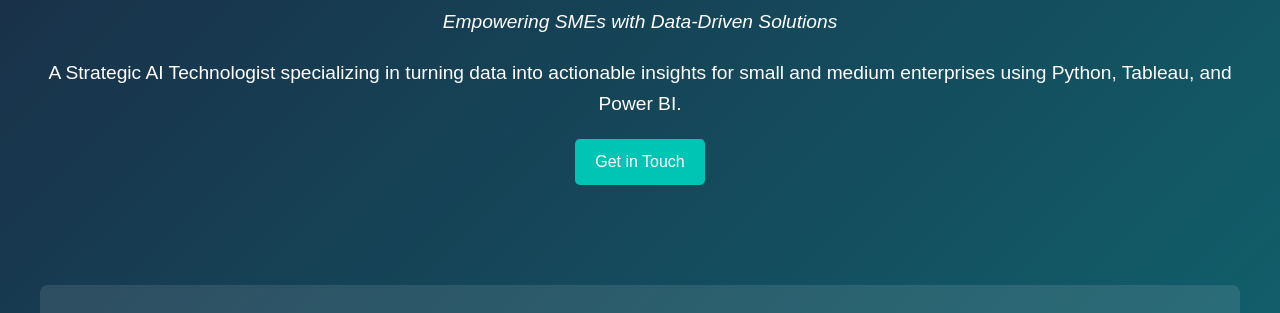
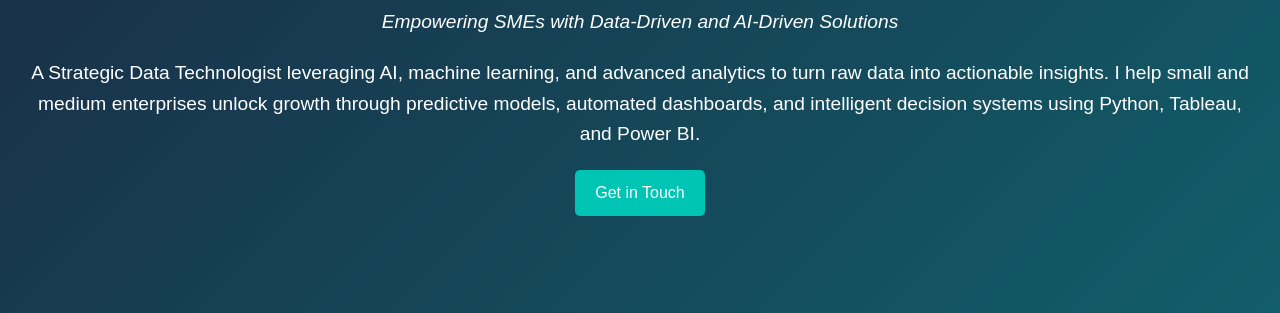
Before and after one commit to SamTech-crypto/Nexlify, a plain HTML site: page index.html in a window 1280 px wide. Shown: the part 258-571 px from the top of the page. Drawn offline with nearby package versions, Linux system fonts and the light colour scheme; files whose address does not match are found by name.

Commit message:
Update index.html

```diff
--- a/index.html
+++ b/index.html
@@ -57,8 +57,8 @@
   <section id="home" class="hero">
     <div class="hero-content" data-aos="fade-up">
       <h1>Hi, I’m Samuel Mwendwa</h1>
-      <p class="tagline">Empowering SMEs with Data-Driven Solutions</p>
-      <p>A Strategic AI Technologist specializing in turning data into actionable insights for small and medium enterprises using Python, Tableau, and Power BI.</p>
+      <p class="tagline">Empowering SMEs with Data-Driven and AI-Driven Solutions</p>
+      <p>A Strategic Data Technologist leveraging AI, machine learning, and advanced analytics to turn raw data into actionable insights. I help small and medium enterprises unlock growth through predictive models, automated dashboards, and intelligent decision systems using Python, Tableau, and Power BI.</p>
       <a href="#contact" class="cta-button">Get in Touch</a>
     </div>
   </section>
```
